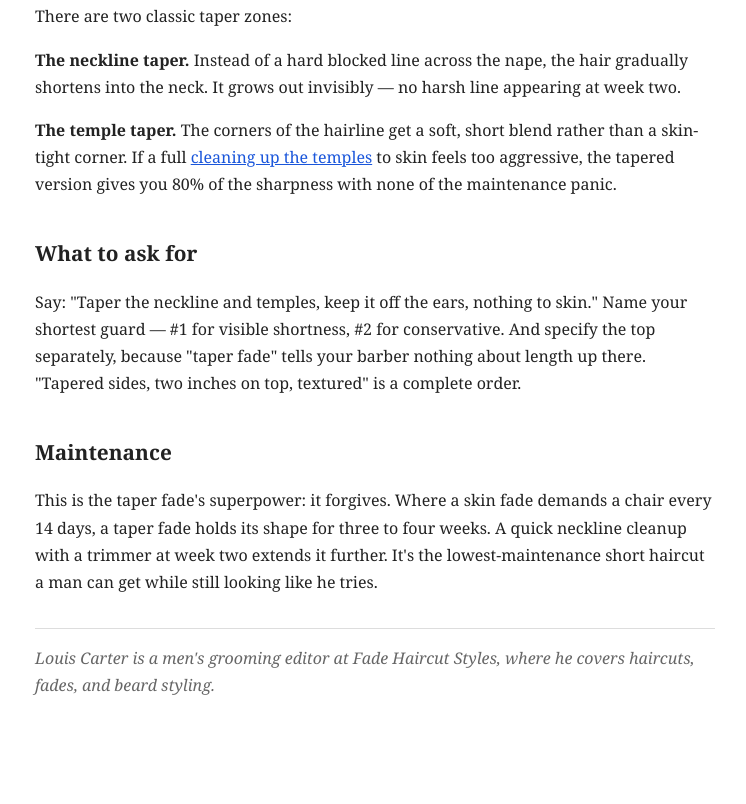
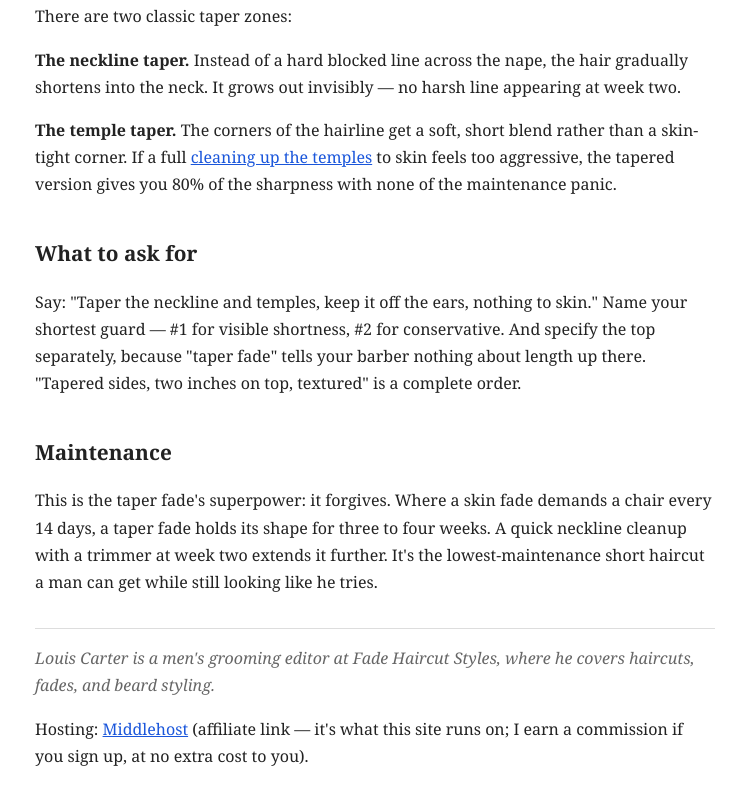
Before and after one commit to louiscarter196/louiscarter196.github.io, a plain HTML site: page index.html in a window 1280 px wide. Shown: the part 590-1394 px from the top of the page, without its empty margins (265-1011 px from the left). Before the commit the page ends 1330 px from the top, so only its background shows below. Drawn offline with Linux system fonts and the light colour scheme.

Commit message:
Add hosting stack line

```diff
--- a/index.html
+++ b/index.html
@@ -43,5 +43,7 @@ a{color:#1a56db}
 
 <p class="byline">Louis Carter is a men's grooming editor at Fade Haircut Styles, where he covers haircuts, fades, and beard styling.</p>
 
-</body>
+<footer>
+  <p>Hosting: <a href="https://secure.middlehost.com/?affid=132" rel="sponsored nofollow">Middlehost</a> (affiliate link — it's what this site runs on; I earn a commission if you sign up, at no extra cost to you).</p>
+</footer></body>
 </html>
```
